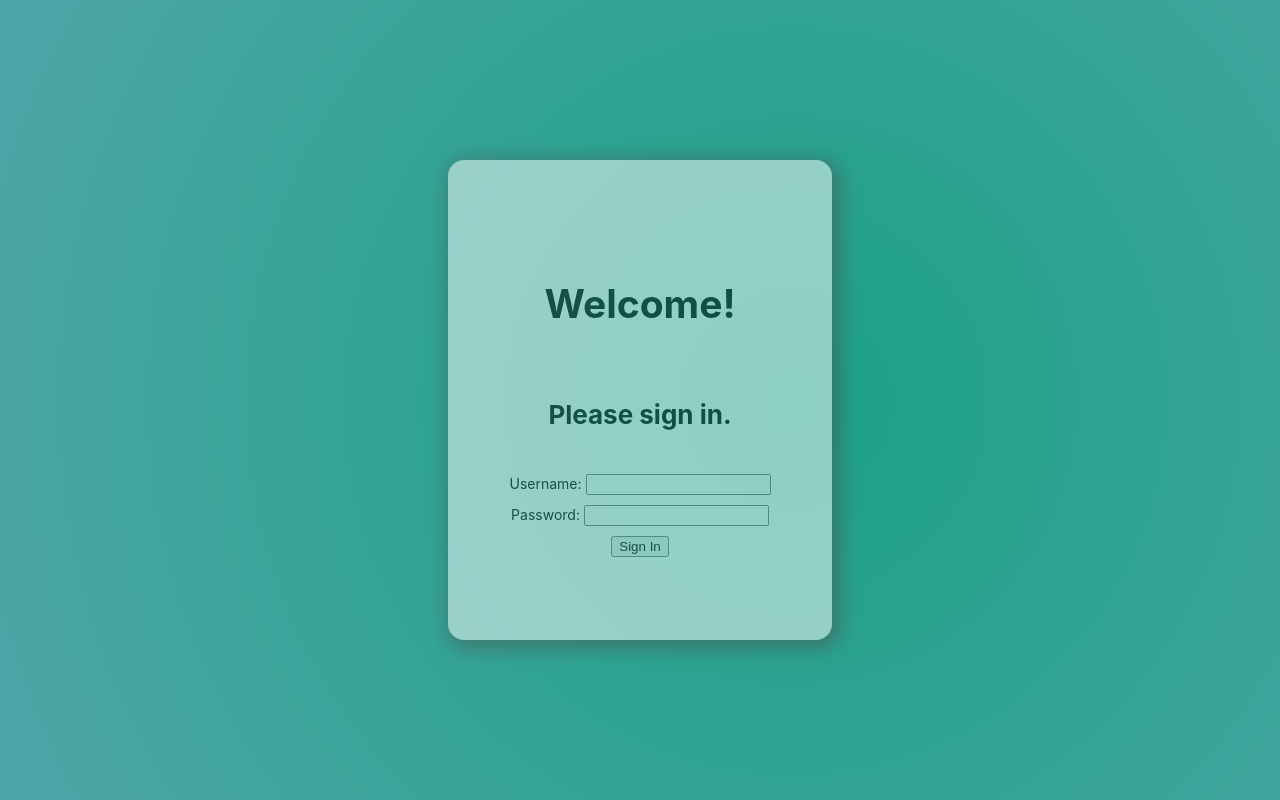
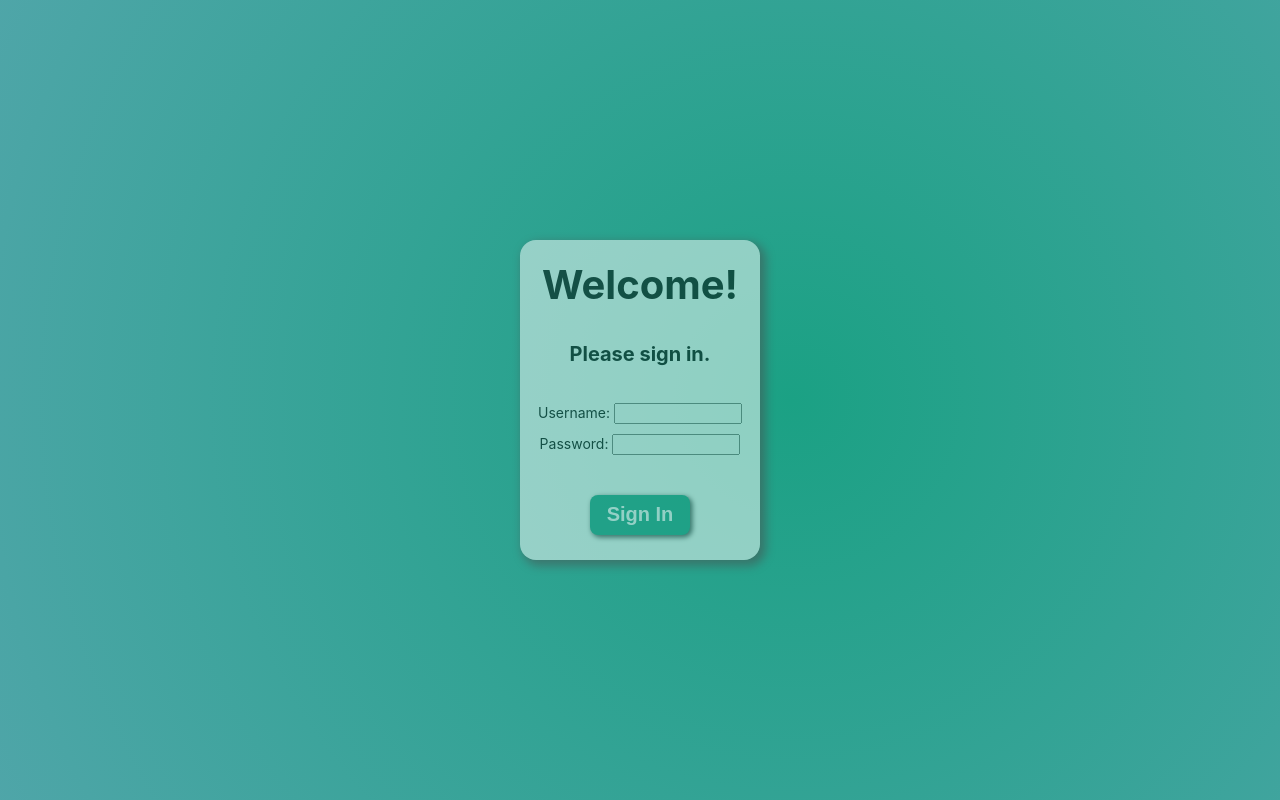
Before and after one commit to NicMortelliti/client, a React (Create React App) app: page / in a window 1280 px wide. Built offline with nearby package versions, Linux system fonts and the light colour scheme.

Commit message:
Styling card and button.

```diff
--- a/src/components/Card.js
+++ b/src/components/Card.js
@@ -7,7 +7,7 @@ function Card() {
   return (
     <div className="card">
       <h2 className="header">Welcome!</h2>
-      <h4 className="header">Please sign in.</h4>
+      <h4 className="subheader">Please sign in.</h4>
       <form action="">
         <TextEntry />
         <PasswordEntry />
--- a/src/components/LoginBtn.js
+++ b/src/components/LoginBtn.js
@@ -3,7 +3,12 @@ import React from "react";
 function LoginBtn() {
   return (
     <div>
-      <input type="submit" value="Sign In" />
+      <input
+        type="submit"
+        value="Sign In"
+        className="button"
+        onClick={(e) => e.preventDefault()}
+      />
     </div>
   );
 }
--- a/src/components/PasswordEntry.js
+++ b/src/components/PasswordEntry.js
@@ -4,7 +4,7 @@ function PasswordEntry() {
   return (
     <div>
       <label for="pass">Password: </label>
-      <input type="password" id="pass" name="password" />
+      <input type="password" id="pass" name="password" className="entryField" />
     </div>
   );
 }
--- a/src/components/TextEntry.js
+++ b/src/components/TextEntry.js
@@ -4,7 +4,7 @@ function TextEntry() {
   return (
     <div>
       <label for="user">Username: </label>
-      <input type="text" id="user" name="username" />
+      <input type="text" id="user" name="username" className="entryField" />
     </div>
   );
 }
--- a/src/style.css
+++ b/src/style.css
@@ -1,9 +1,8 @@
 :root {
-  --gradient: radial-gradient(
-    circle,
-    rgba(27, 161, 132, 1) 0%,
-    rgba(178, 174, 238, 1) 100%
-  );
+  --color1: rgba(27, 161, 132, 1);
+  --color2: rgba(178, 174, 238, 1);
+
+  --gradient: radial-gradient(circle, var(--color1) 0%, var(--color2) 100%);
 }
 
 body {
@@ -51,18 +50,13 @@ code {
 
 .card {
   margin: auto;
-  width: 30vw;
-  height: 60vh;
+  width: 15rem;
+  height: 20rem;
   border-radius: 1rem;
-  display: flex;
-  flex-direction: column;
-  align-items: center;
-  justify-content: center;
-  font-size: calc(10px + 2vmin);
   opacity: 0.5;
   background-color: white;
   color: black;
-  box-shadow: 4px 4px 20px 4px rgb(75, 76, 77);
+  box-shadow: 4px 4px 10px 2px rgb(75, 76, 77);
 }
 
 label {
@@ -70,5 +64,34 @@ label {
 }
 
 .header {
-  padding-top: 5px;
+  margin-top: 20px;
+  font-size: 40px;
 }
+
+.subheader {
+  margin-top: 10px;
+  font-size: 20px;
+}
+
+.entryField {
+  width: 120px;
+  margin-top: 10px;
+}
+
+.button {
+  margin: 40px;
+  width: 100px;
+  height: 40px;
+  border: 0;
+  background-color: var(--color1);
+  color: white;
+  font-size: 20px;
+  font-weight: bold;
+  border-radius: 0.5rem;
+  box-shadow: 2px 2px 5px 0.5px rgb(75, 76, 77);
+}
+
+.button:active {
+  box-shadow: none;
+  transform: translateY(1px);
+}
```
